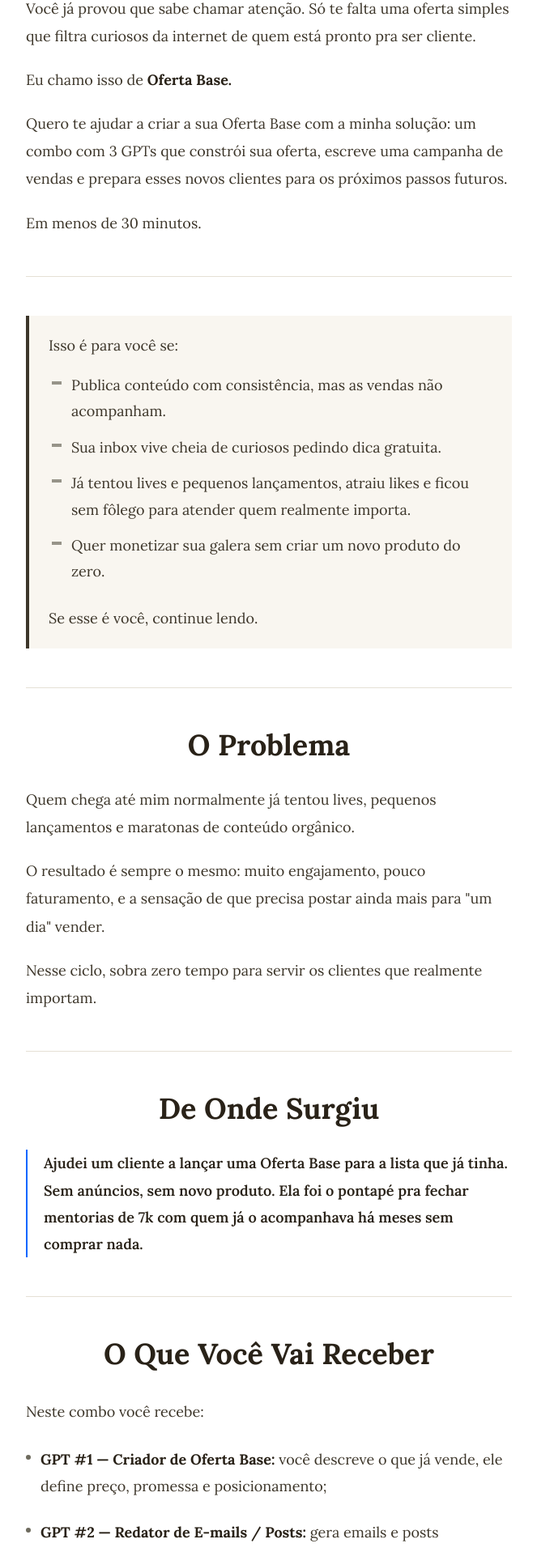
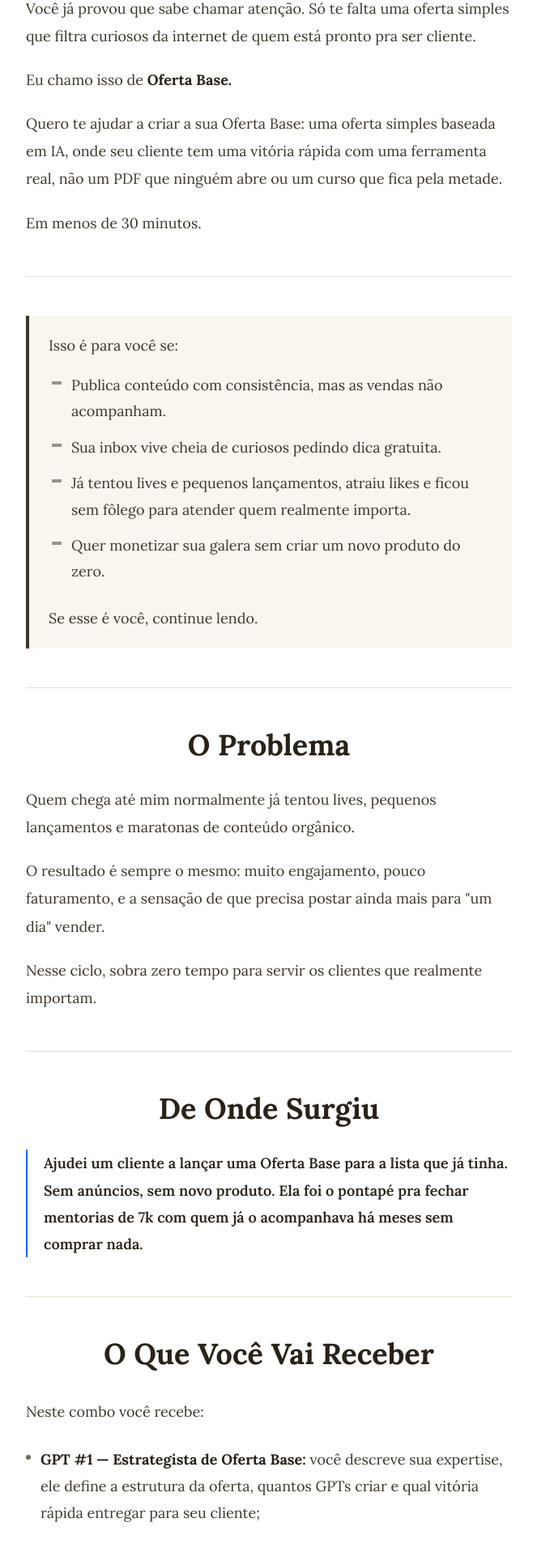
Before and after one commit to felipepavao/felipepavao, a React (Vite) app: page / in a window 1280 px wide. Shown: the part 513-2430 px from the top of the page at 81% size, without its empty margins (308-971 px from the left). Built offline with nearby package versions, Linux system fonts and the light colour scheme; no server answers.

Commit message:
Update copy: 6 Claude-suggested adjustments to Oferta Base messaging

```diff
--- a/src/pages/HomePage.jsx
+++ b/src/pages/HomePage.jsx
@@ -37,8 +37,7 @@ export default function HomePage() {
           Eu chamo isso de <strong className="text-ink-900">Oferta Base.</strong>
         </p>
         <p>
-          Quero te ajudar a criar a sua Oferta Base com a minha solução: um combo com 3 GPTs que
-          constrói sua oferta, escreve uma campanha de vendas e prepara esses novos clientes para os próximos passos futuros.
+          Quero te ajudar a criar a sua Oferta Base: uma oferta simples baseada em IA, onde seu cliente tem uma vitória rápida com uma ferramenta real, não um PDF que ninguém abre ou um curso que fica pela metade.
         </p>
         <p>Em menos de 30 minutos.</p>
       </div>
@@ -115,7 +114,7 @@ export default function HomePage() {
 
       <ul className="space-y-6 mb-10">
         {[
-          ['GPT #1 — Criador de Oferta Base', 'você descreve o que já vende, ele define preço, promessa e posicionamento;'],
+          ['GPT #1 — Estrategista de Oferta Base', 'você descreve sua expertise, ele define a estrutura da oferta, quantos GPTs criar e qual vitória rápida entregar para seu cliente;'],
           ['GPT #2 — Redator de E-mails / Posts', 'gera emails e posts persuasivos que engajam e vendem;'],
           ['GPT #3 — Carta de Vendas', 'entrega a página de vendas sem precisar de designer ou copywriter — pronto pra colocar no Notion ou Google Docs;'],
           ['Playbook de Implementação', 'como conectar tudo à sua operação em menos de 30 minutos.'],
@@ -139,6 +138,7 @@ export default function HomePage() {
             'Um curso longo com módulos que ficam pela metade;',
             'Um funil caro que depende de anúncio para funcionar;',
             'Nem template genérico que serve para qualquer nicho.',
+            'Uma oferta em PDF ou planilha que o cliente baixa e esquece.',
           ].map((item) => (
             <li key={item} className="flex items-start gap-3 font-body text-[18px] leading-[1.8] text-ink-700">
               <span className="mt-1 shrink-0 font-sans text-sm font-semibold text-ink-400">✕</span>
@@ -157,7 +157,7 @@ export default function HomePage() {
 
       <ul className="space-y-6">
         {[
-          ['Oferta definida em uma sessão', 'preço, promessa, posicionamento. O GPT faz as perguntas, você responde, ele entrega;'],
+          ['Oferta definida em uma sessão', 'estrutura, GPTs necessários e vitória rápida do seu cliente. O GPT faz as perguntas estratégicas, você responde, ele entrega o plano;'],
           ['Sequência de e-mails/posts escrita', 'pronta para publicar;'],
           ['Carta de vendas no ar', 'sem página cara, sem design complexo;'],
           ['Lista segmentada', 'a Oferta Base separa curiosos de compradores;'],
@@ -239,6 +239,7 @@ export default function HomePage() {
             'GPT Redator de E-mails',
             'GPT Carta de Vendas',
             'Playbook de Implementação',
+            'GPT Gerador de GPT — cria o prompt do GPT da sua Oferta Base a partir da estratégia definida no GPT #1.',
           ].map((item) => (
             <li key={item} className="flex items-start gap-3 font-body text-[18px] leading-[1.7] text-ink-200">
               <span className="mt-[3px] shrink-0 font-sans font-bold text-brand-400">✓</span>
@@ -315,8 +316,7 @@ export default function HomePage() {
         <p>
           <strong className="text-ink-900">P.S.</strong> Se você pulou direto para o
           final: a Oferta Base é a minha solução para que você filtre clientes de
-          curiosos. Um combo de três GPTs e um playbook que constroem sua oferta, escrevem uma campanha de vendas e preparam
-          esses novos clientes para os próximos passos futuros em menos de 30 minutos. Custa apenas
+          curiosos. Um combo de GPTs que define sua Oferta Base em IA, cria as ferramentas que você vai entregar para seus clientes, escreve a campanha de vendas e coloca tudo no ar em menos de 30 minutos. Custa apenas
           R$ 19,90. Se não gostar, devolvo tudo e você fica com o material.{' '}
           <a href={BUY_URL} className="text-brand-700 underline underline-offset-2 hover:text-brand-600 transition-colors">
             Clique aqui e comece hoje.
```
